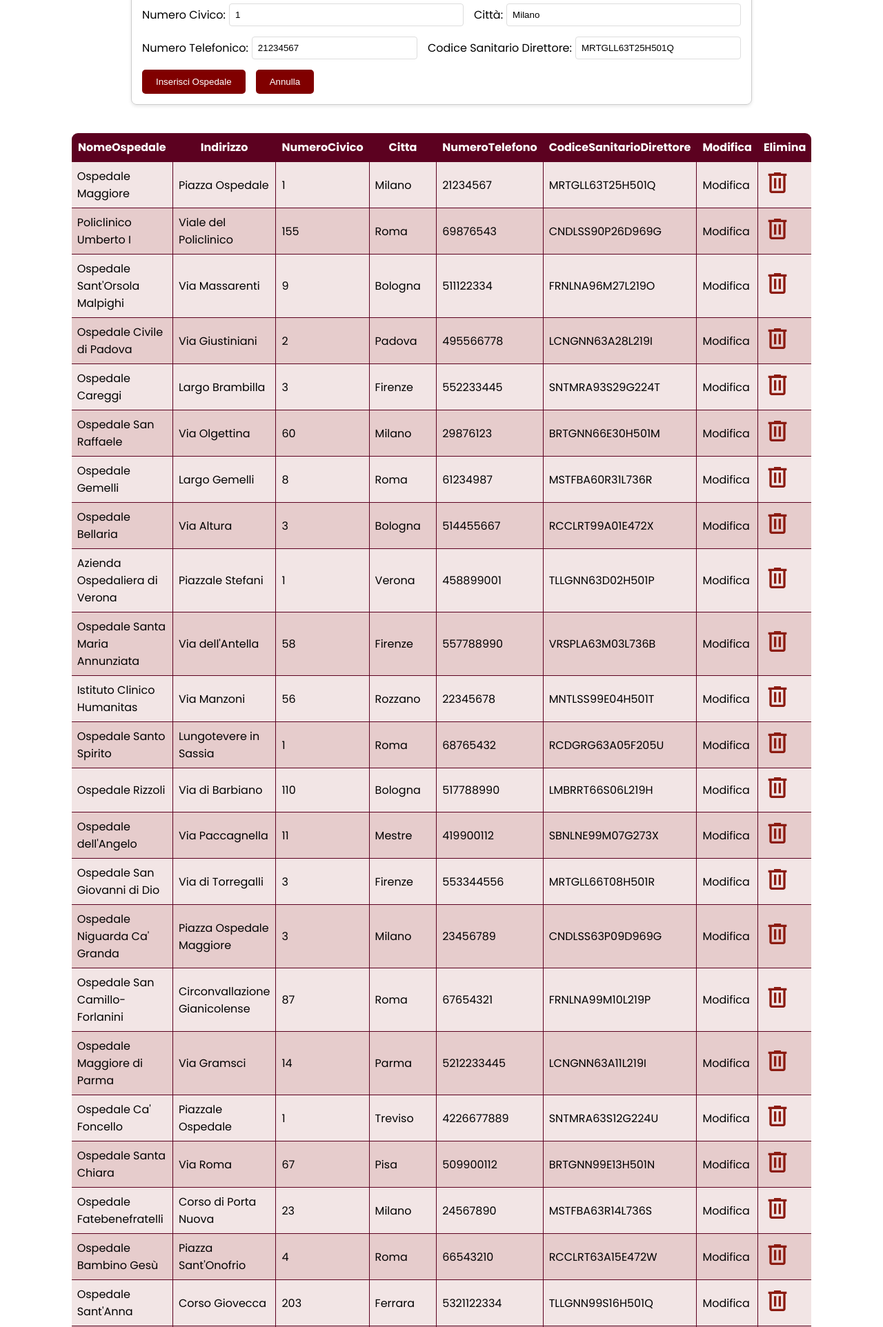
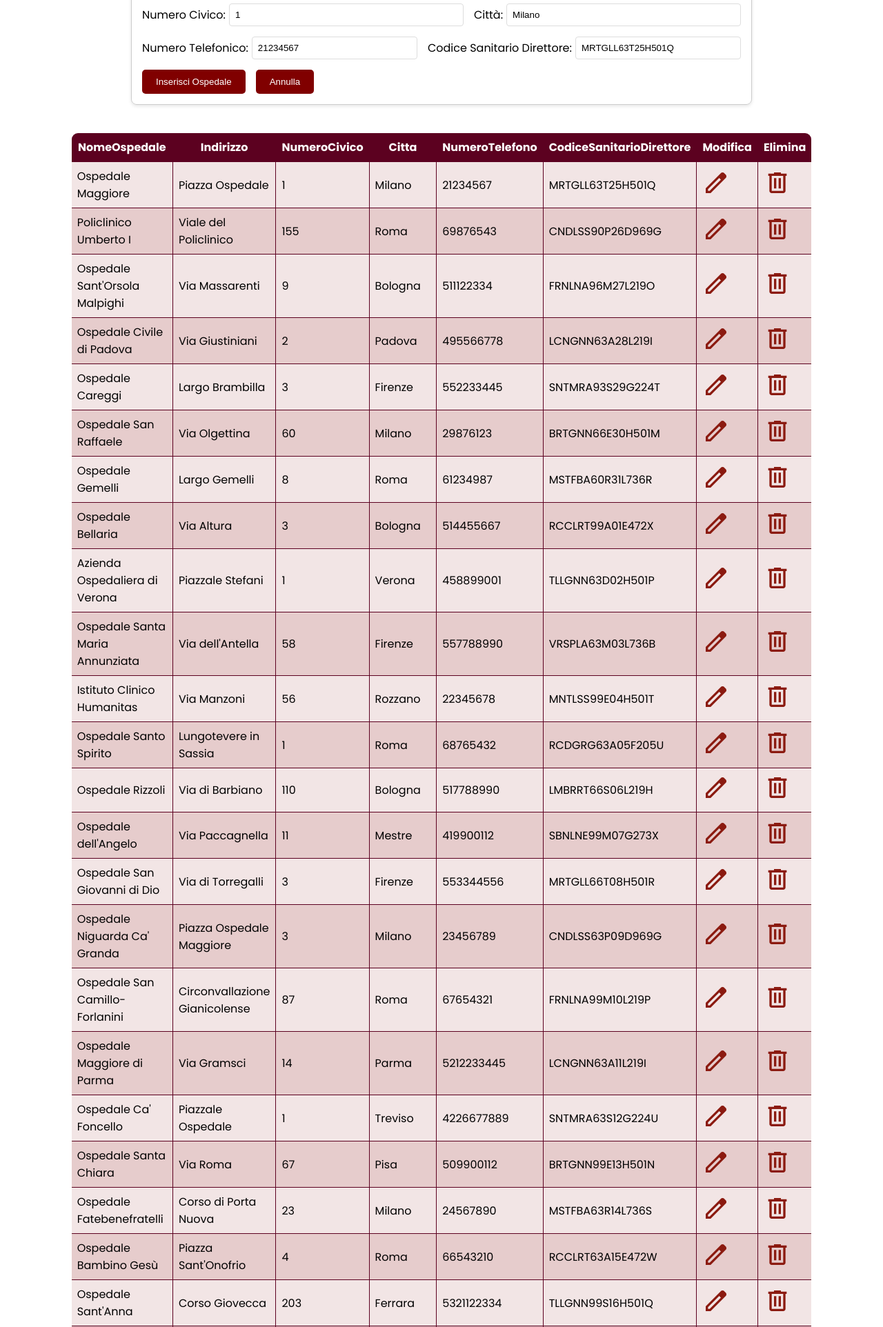
Before and after one commit to DavideMai/MilliPW, a PHP site: page /ospedale.php?action=edit&id=1 in a window 1280 px wide. Shown: the part 489-2413 px from the top of the page at 69% size. Run offline with PHP 8.4, Linux system fonts and the light colour scheme; data comes from the database, SQL or seed files in the repository.

Commit message:
fix: replace edit link text with SVG icon in ospedale.php

```diff
--- a/app/ospedale.php
+++ b/app/ospedale.php
@@ -344,7 +344,7 @@
                     }
 
                     echo "<td>";
-                    echo "<a href='?action=edit&id=" . htmlspecialchars($thisId) . "'>Modifica</a>";
+                    echo "<a href='?action=edit&id=" . htmlspecialchars($thisId) . "'><svg xmlns='http://www.w3.org/2000/svg' height='24px' viewBox='0 -960 960 960' width='24px' fill='#8B1A10'><path d='M200-200h57l391-391-57-57-391 391v57Zm-80 80v-170l528-527q12-11 26.5-17t30.5-6q16 0 31 6t26 18l55 56q12 11 17.5 26t5.5 30q0 16-5.5 30.5T817-647L290-120H120Zm640-584-56-56 56 56Zm-141 85-28-29 57 57-29-28Z'/></svg></a>";
                     echo "</td>";
 
                     echo "<td>";
```
